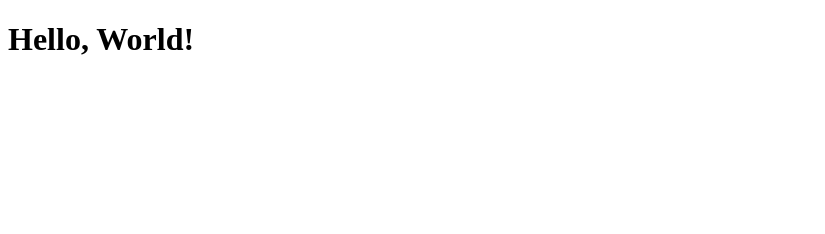
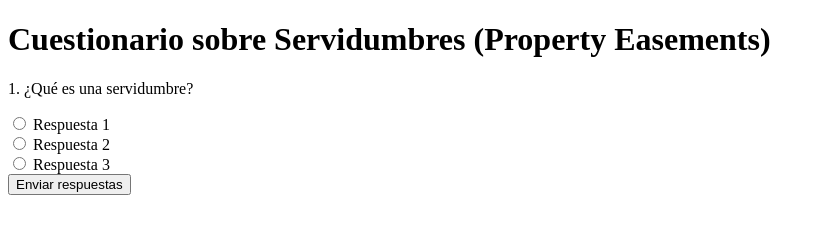
Before and after one commit to cm17x/Cuestionario-Civil-Bienes, a plain HTML site: page index.html in a window 1280 px wide. Shown: the whole page, without its empty margins (0-825 px from the left). Drawn offline with Linux system fonts and the light colour scheme.

```diff
--- a/index.html
+++ b/index.html
@@ -1,11 +1,29 @@
 <!DOCTYPE html>
-<html lang="en">
+<html lang="es">
 <head>
     <meta charset="UTF-8">
     <meta name="viewport" content="width=device-width, initial-scale=1.0">
-    <title>Document</title>
+    <title>Cuestionario sobre Servidumbres</title>
+    <link rel="stylesheet" href="styles.css">
 </head>
 <body>
-    <h1>Hello, World!</h1>
+    <div class="container">
+        <h1>Cuestionario sobre Servidumbres (Property Easements)</h1>
+        <form id="questionnaire">
+            <!-- Question 1 -->
+            <div class="question" id="question-1">
+                <p>1. ¿Qué es una servidumbre?</p>
+                <label><input type="radio" name="q1" value="respuesta1"> Respuesta 1</label><br>
+                <label><input type="radio" name="q1" value="respuesta2"> Respuesta 2</label><br>
+                <label><input type="radio" name="q1" value="respuesta3"> Respuesta 3</label><br>
+            </div>
+
+            <!-- Add 33 more questions, total 34 -->
+
+            <button type="submit">Enviar respuestas</button>
+        </form>
+        <div id="results" style="display:none;"></div>
+    </div>
+    <script src="script.js"></script>
 </body>
 </html>
```
